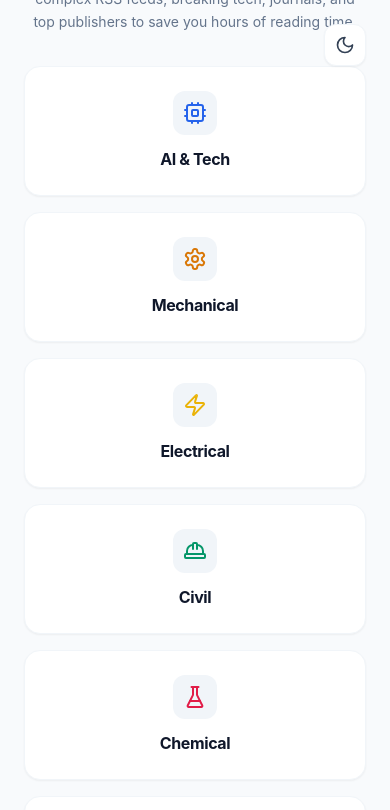
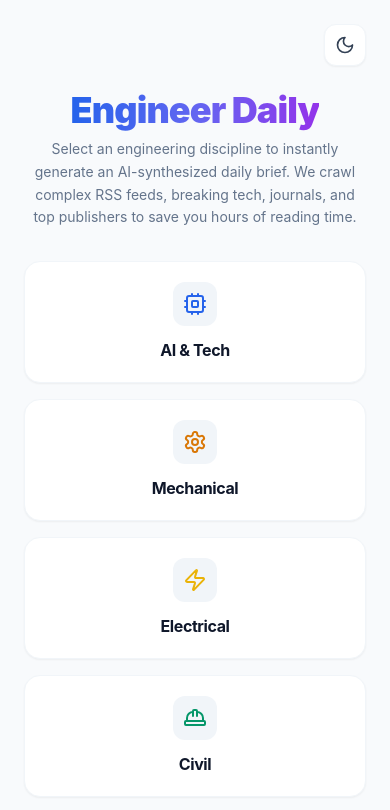
Before and after one commit to Kundu-Soham/EngineerDaily, a Next.js app in the folder frontend/: page / in a window 390 px wide. Shown: the top 810 px of the page. Built offline with nearby package versions, Linux system fonts and the light colour scheme.

Commit message:
Fixed Responsiveness to smaller screen sizes

```diff
--- a/frontend/src/app/briefing/page.tsx
+++ b/frontend/src/app/briefing/page.tsx
@@ -37,26 +37,30 @@ function BriefingLayout({
   };
 
   return (
-    <div className="w-full min-h-screen bg-[var(--background)] relative transition-colors duration-300">
+    <div className="w-full min-h-screen bg-[var(--background)] flex flex-col transition-colors duration-300">
 
-      {/* Absolute positioned dark mode button */}
+      {/* FIXED: Replaced absolute container with a standard header row to prevent overlapping on mobile text */}
+      <header className="w-full max-w-4xl mx-auto px-6 pt-6 flex justify-between items-center gap-4">
+        <button
+          onClick={handleClearAndExit}
+          className="inline-flex items-center gap-2 px-4 py-2 text-sm font-medium rounded-xl border border-[var(--card-border)] bg-[var(--card-bg)] text-[var(--foreground)] hover:bg-slate-100 dark:hover:bg-slate-800 transition-colors shadow-sm"
+        >
+          <ArrowLeft className="w-4 h-4" />
+          <span className="hidden xs:inline">Change Discipline</span>
+          <span className="xs:hidden">Back</span>
+        </button>
+
         <button
           onClick={toggleDarkMode}
-        className="absolute top-6 right-6 p-2.5 rounded-xl border border-[var(--card-border)] bg-[var(--card-bg)] hover:bg-slate-100 dark:hover:bg-slate-800 transition-colors shadow-sm z-50"
+          className="p-2.5 rounded-xl border border-[var(--card-border)] bg-[var(--card-bg)] hover:bg-slate-100 dark:hover:bg-slate-800 transition-colors shadow-sm"
           aria-label="Toggle dark mode"
         >
           {isDarkMode ? <Sun className="w-5 h-5 text-yellow-400" /> : <Moon className="w-5 h-5 text-slate-700" />}
         </button>
+      </header>
 
-      <main className="max-w-4xl mx-auto px-6 py-10 md:py-16 text-[var(--foreground)] pt-20">
-        <button
-          onClick={handleClearAndExit}
-          className="inline-flex items-center gap-2 px-4 py-2 mb-8 text-sm font-medium rounded-xl border border-[var(--card-border)] bg-[var(--card-bg)] hover:bg-slate-100 dark:hover:bg-slate-800 transition-colors shadow-sm"
-        >
-          <ArrowLeft className="w-4 h-4" />
-          Change Discipline
-        </button>
-
+      {/* FIXED: Cleaned up spacing padding to work sequentially with the new header bar */}
+      <main className="max-w-4xl w-full mx-auto px-6 py-10 text-[var(--foreground)]">
         <header className="mb-12">
           <h1 className="text-3xl md:text-5xl font-black tracking-tight capitalize mb-2 bg-gradient-to-r from-blue-600 via-indigo-500 to-purple-600 dark:from-blue-400 dark:via-indigo-300 dark:to-purple-400 bg-clip-text text-transparent py-1">
             {categoryName} Briefing
@@ -67,7 +71,6 @@ function BriefingLayout({
           </div>
         </header>
 
-        {/* --- FIXED: Changed dark:text-slate-300 to dark:text-slate-200 for higher contrast overview text --- */}
         <section className="p-6 md:p-8 rounded-2xl border border-[var(--card-border)] bg-[var(--card-bg)] shadow-sm mb-12 hover:border-slate-300 dark:hover:border-slate-700 transition-colors duration-200">
           <h2 className="text-xl font-bold mb-4 flex items-center gap-2 text-[var(--accent)] font-semibold">
             Today's Overview
@@ -85,7 +88,6 @@ function BriefingLayout({
                 key={idx}
                 className="p-6 rounded-2xl border border-[var(--card-border)] bg-[var(--card-bg)] shadow-sm flex flex-col gap-3 hover:border-slate-300 dark:hover:border-slate-700 transition-colors duration-200"
               >
-                {/* --- FIXED: Adjusted source meta labels to look cleanly visible --- */}
                 <div className="flex flex-wrap items-center gap-x-3 gap-y-1 text-xs font-bold tracking-wider uppercase text-slate-400 dark:text-slate-400">
                   <span>{story.publisher}</span>
                   <span className="w-1 h-1 rounded-full bg-slate-300 dark:bg-slate-600" />
@@ -96,7 +98,6 @@ function BriefingLayout({
                   {story.title}
                 </h3>
 
-                {/* --- FIXED: Changed dark:text-slate-300 to dark:text-slate-300 with cleaner spacing --- */}
                 <p className="text-slate-600 dark:text-slate-300 text-sm md:text-base leading-relaxed">
                   {story.summary}
                 </p>
@@ -191,16 +192,18 @@ export default function BriefingPage() {
 
   if (error) {
     return (
-      <div className="w-full min-h-screen bg-[var(--background)] relative flex flex-col justify-center">
+      <div className="w-full min-h-screen bg-[var(--background)] flex flex-col transition-colors duration-300">
+        <header className="w-full max-w-4xl mx-auto px-6 pt-6 flex justify-end">
           <button
             onClick={toggleDarkMode}
-          className="absolute top-6 right-6 p-2.5 rounded-xl border border-[var(--card-border)] bg-[var(--card-bg)] hover:bg-slate-100 dark:hover:bg-slate-800 transition-colors shadow-sm z-50"
+            className="p-2.5 rounded-xl border border-[var(--card-border)] bg-[var(--card-bg)] hover:bg-slate-100 dark:hover:bg-slate-800 transition-colors shadow-sm"
             aria-label="Toggle dark mode"
           >
             {isDarkMode ? <Sun className="w-5 h-5 text-yellow-400" /> : <Moon className="w-5 h-5 text-slate-700" />}
           </button>
+        </header>
 
-        <div className="max-w-4xl mx-auto px-6 py-20 flex flex-col items-center text-center">
+        <div className="max-w-4xl mx-auto px-6 py-20 flex flex-col items-center text-center flex-1 justify-center">
           <div className="p-4 bg-red-50 text-red-600 dark:bg-red-900/20 dark:text-red-400 rounded-xl mb-6 border border-red-100 dark:border-red-900/30">
             {error}
           </div>
--- a/frontend/src/app/page.tsx
+++ b/frontend/src/app/page.tsx
@@ -74,30 +74,32 @@ export default function Home() {
   };
 
   return (
-    <div className="w-full h-screen overflow-hidden bg-[var(--background)] flex flex-col justify-center relative transition-colors duration-300">
+    /* FIXED: Restructured with min-h-screen for mobile scrolling, switching back to crisp locked boundaries on desktop scales */
+    <div className="w-full min-h-screen md:h-screen md:overflow-hidden bg-[var(--background)] flex flex-col transition-colors duration-300">
 
-      {/* Absolute positioned dark mode button so it doesn't push the title downwards */}
+      {/* FIXED: Standard flow header layout container preventing any visual overlapping on compact viewports */}
+      <header className="w-full max-w-4xl mx-auto px-6 pt-6 flex justify-end">
         <button
           onClick={toggleDarkMode}
-        className="absolute top-6 right-6 p-2.5 rounded-xl border border-[var(--card-border)] bg-[var(--card-bg)] hover:bg-slate-100 dark:hover:bg-slate-800 transition-colors shadow-sm z-50"
+          className="p-2.5 rounded-xl border border-[var(--card-border)] bg-[var(--card-bg)] hover:bg-slate-100 dark:hover:bg-slate-800 transition-colors shadow-sm"
           aria-label="Toggle dark mode"
         >
           {isDarkMode ? <Sun className="w-5 h-5 text-yellow-400" /> : <Moon className="w-5 h-5 text-slate-700" />}
         </button>
+      </header>
 
-      {/* Main Container pulled upwards slightly using a compact layout */}
-      <main className="max-w-4xl w-full mx-auto px-6 flex flex-col items-center text-center -mt-8">
+      {/* FIXED: Removed static top margin shift negative rules that triggered mobile cutoffs, utilizing proper desktop centered flex rows */}
+      <main className="max-w-4xl w-full mx-auto px-6 pb-12 pt-4 md:pt-0 flex-1 flex flex-col justify-center items-center text-center">
 
-        {/* Title with py-2 padding to prevent gradient clipping */}
         <h1 className="text-4xl md:text-6xl font-black tracking-tight py-2 bg-gradient-to-r from-blue-600 via-indigo-500 to-purple-600 dark:from-blue-400 dark:via-indigo-300 dark:to-purple-400 bg-clip-text text-transparent">
           Engineer Daily
         </h1>
 
-        <p className="text-sm md:text-base text-[var(--muted)] max-w-2xl mb-8 leading-relaxed">
+        <p className="text-sm md:text-base text-[var(--muted)] max-w-2xl mb-8 md:mb-10 leading-relaxed">
           Select an engineering discipline to instantly generate an AI-synthesized daily brief. We crawl complex RSS feeds, breaking tech, journals, and top publishers to save you hours of reading time.
         </p>
 
-        {/* Categories Grid layout fits within standard desktop screens safely */}
+        {/* Categories Grid - Compact padding profiles logic ensuring mobile stability */}
         <div className="grid grid-cols-1 sm:grid-cols-2 md:grid-cols-3 gap-4 w-full">
           {STATIC_CATEGORIES.map((cat) => {
             const Icon = ICON_MAP[cat.id] || Settings;
@@ -105,7 +107,7 @@ export default function Home() {
               <button
                 key={cat.id}
                 onClick={() => selectCategory(cat.id)}
-                className={`flex flex-col items-center justify-center p-6 md:p-7 rounded-2xl border border-[var(--card-border)] bg-[var(--card-bg)] shadow-sm hover:-translate-y-1 hover:shadow-md transition-all duration-300 group ${cat.bgHoverClass}`}
+                className={`flex flex-col items-center justify-center p-5 md:p-7 rounded-2xl border border-[var(--card-border)] bg-[var(--card-bg)] shadow-sm hover:-translate-y-1 hover:shadow-md transition-all duration-300 group ${cat.bgHoverClass}`}
               >
                 <div className={`p-2.5 rounded-xl bg-slate-100 dark:bg-slate-800/60 mb-3 group-hover:scale-110 transition-transform ${cat.colorClass}`}>
                   <Icon className="w-6 h-6" />
```
Lines whose indentation alone changed are shown as unchanged.
